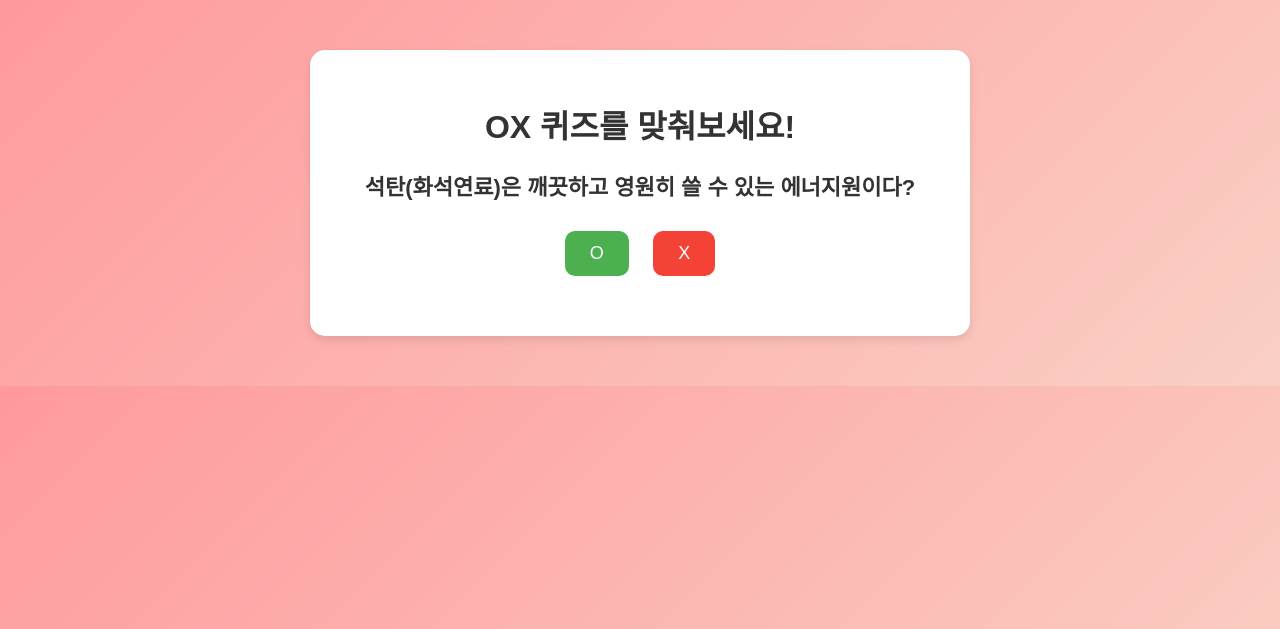
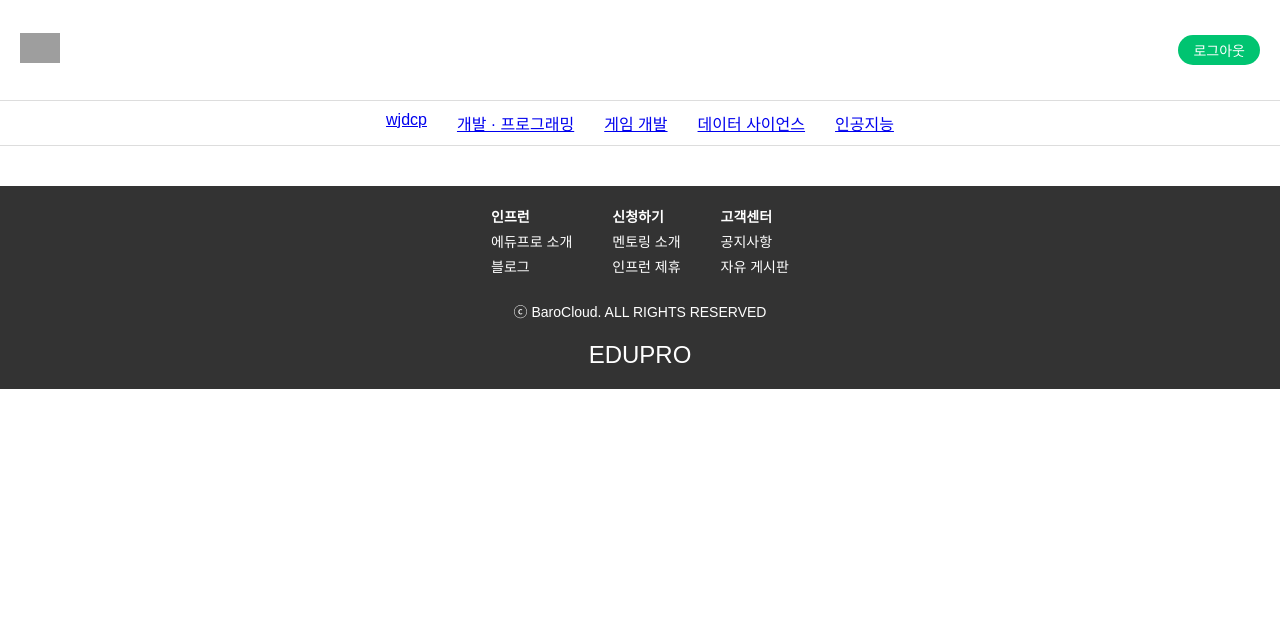
Before and after one commit to krtio/Kubernetes_Test, a PHP site: page /index.php in a window 1280 px wide. Shown: the top 629 px of the page. Run offline with PHP 8.4, Linux system fonts and the light colour scheme; the visitor is signed in with stand-in values (Sample User, id 1); data that the repository does not hold is empty; grey boxes are pictures that could not be loaded.

Commit message:
Update index.php

```diff
--- a/index.php
+++ b/index.php
@@ -1,239 +1,115 @@
 <?php
-if ($_SERVER["REQUEST_METHOD"] == "POST") {
-    $servername = "10.110.212.126:3306";
-    $username = "admin";
-    $password = "P@ssw0rd";
-    $dbname = "aaa";
+session_start();
 
-    $conn = new mysqli($servername, $username, $password, $dbname);
-    if ($conn->connect_error) {
-        die(json_encode(["status" => "error", "message" => "DB 연결 실패"]));
-    }
+mysqli_report(MYSQLI_REPORT_ERROR | MYSQLI_REPORT_STRICT);
 
-    $name = $_POST['name'];
-    $phone = $_POST['phone'];
-    $answer = $_POST['answer'];
-    $consent = isset($_POST['consent']) ? 1 : 0;
-    $timestamp = date("Y-m-d H:i:s");
+$host = '10.110.212.126:3306';
+$dbname = 'aaa';
+$username = 'admin';
+$password = 'P@ssw0rd';
 
-    if (empty($name) || empty($phone) || empty($answer) || !$consent) {
-        echo json_encode(["status" => "error", "message" => "모든 필드를 입력하세요."]);
-        exit();
-    }
+$conn = new mysqli($host, $username, $password, $dbname);
 
-    $sql = "SELECT * FROM aaa WHERE name=?";
-    $stmt = $conn->prepare($sql);
-    $stmt->bind_param("s", $name);
-    $stmt->execute();
-    $result = $stmt->get_result();
+if ($conn->connect_error) {
+    die("데이터베이스 연결 실패: " . $conn->connect_error);
+}
 
-    if ($result->num_rows > 0) {
-        echo json_encode(["status" => "error", "message" => "이미 응모한 이름입니다."]);
-    } else {
-        $sql = "INSERT INTO aaa (name, phone, answer, consent, timestamp) VALUES (?, ?, ?, ?, ?)";
-        $stmt = $conn->prepare($sql);
-        $stmt->bind_param("sssis", $name, $phone, $answer, $consent, $timestamp);
+$conn->set_charset("utf8mb4");
 
-        if ($stmt->execute()) {
-            echo json_encode(["status" => "success", "message" => "응모가 완료되었습니다."]);
-        } else {
-            echo json_encode(["status" => "error", "message" => "저장 중 오류 발생."]);
-        }
-    }
-
-    $stmt->close();
-    $conn->close();
-    exit();
+$tableCheck = "SHOW TABLES LIKE 'boards'";
+$result = $conn->query($tableCheck);
+if ($result->num_rows == 0) {
+    $createTableSQL = "
+        CREATE TABLE boards (
+            id INT AUTO_INCREMENT PRIMARY KEY,
+            title VARCHAR(255) NOT NULL,
+            category VARCHAR(100) NOT NULL,
+            content TEXT NOT NULL,
+            image_url VARCHAR(500) DEFAULT NULL,
+            created_at TIMESTAMP DEFAULT CURRENT_TIMESTAMP
+        )";
+    $conn->query($createTableSQL);
 }
 ?>
 
 <!DOCTYPE html>
 <html lang="ko">
 <head>
-    <meta charset="UTF-8">
-    <meta name="viewport" content="width=device-width, initial-scale=1.0">
-    <title>OX 퀴즈</title>
-    <style>
-        body {
-            font-family: 'Arial', sans-serif;
-            text-align: center;
-            background: linear-gradient(135deg, #ff9a9e, #fad0c4);
-            color: #333;
-            margin: 0;
-            padding: 0;
-        }
-        .container {
-            max-width: 600px;
-            margin: 50px auto;
-            background: white;
-            padding: 30px;
-            border-radius: 15px;
-            box-shadow: 0 4px 10px rgba(0, 0, 0, 0.1);
-        }
-        .question {
-            font-size: 22px;
-            margin: 20px 0;
-            font-weight: bold;
-        }
-        .buttons {
-            margin: 20px 0;
-        }
-        .button {
-            font-size: 18px;
-            padding: 12px 25px;
-            margin: 10px;
-            cursor: pointer;
-            border: none;
-            border-radius: 10px;
-            transition: 0.3s;
-        }
-        .button:hover {
-            transform: scale(1.1);
-        }
-        .button.o {
-            background-color: #4CAF50;
-            color: white;
-        }
-        .button.x {
-            background-color: #F44336;
-            color: white;
-        }
-        .modal {
-            display: none;
-            position: fixed;
-            left: 50%;
-            top: 50%;
-            transform: translate(-50%, -50%);
-            background: white;
-            padding: 20px;
-            border-radius: 10px;
-            box-shadow: 0 4px 10px rgba(0, 0, 0, 0.1);
-            text-align: center;
-        }
-        .overlay {
-            display: none;
-            position: fixed;
-            top: 0;
-            left: 0;
-            width: 100%;
-            height: 100%;
-            background: rgba(0, 0, 0, 0.5);
-        }
-        .close-btn, .submit-btn {
-            border: none;
-            padding: 12px 20px;
-            border-radius: 8px;
-            font-size: 16px;
-            cursor: pointer;
-            transition: 0.3s;
-            margin-top: 10px;
-            color: white;
-        }
-        .close-btn {
-            background: #ff7043;
-        }
-        .submit-btn {
-            background: #3498db;
-        }
-        .submit-btn:hover {
-            background: #2980b9;
-            transform: scale(1.05);
-        }
-        .submit-btn:disabled {
-            background: #b0c4de;
-            cursor: not-allowed;
-        }
-        .input-group {
-            display: flex;
-            flex-direction: column;
-            align-items: center;
-            gap: 10px;
-            margin-top: 15px;
-        }
-        .input-group input {
-            width: 80%;
-            padding: 10px;
-            border: 1px solid #ccc;
-            border-radius: 5px;
-            font-size: 16px;
-            text-align: center;
-        }
-        .checkbox-label {
-            align-self: flex-start;
-            display: flex;
-            align-items: center;
-            gap: 5px;
-            margin-top: 5px;
-        }
-    </style>
+  <meta charset="UTF-8">
+  <meta name="viewport" content="width=device-width, initial-scale=1.0">
+  <title>EduPro</title>
+  <link rel="stylesheet" href="./style.css">
 </head>
 <body>
-    <div class="container">
-        <h1>OX 퀴즈를 맞춰보세요!</h1>
-        <div class="question" id="question">석탄(화석연료)은 깨끗하고 영원히 쓸 수 있는 에너지원이다?</div>
-        <div class="buttons">
-            <button class="button o" onclick="checkAnswer('O')">O</button>
-            <button class="button x" onclick="checkAnswer('X')">X</button>
-        </div>
+
+<header>
+    <div class="center-section">
+      <a href="http://192.168.10.10:32603">
+        <img src="logo.png" alt="EduPro Logo">
+      </a>
+    </div>
+    <div class="right-section">
+      <?php if (isset($_SESSION['user'])): ?>
+        <button class="logout-btn" onclick="location.href='logout.php'">로그아웃</button>
+      <?php else: ?>
+        <button class="login-btn" onclick="location.href='login.php'">로그인</button>
+      <?php endif; ?>
+    </div>
+</header>
+
+<nav class="nav-menu">
+    <a href="./index.php?category=all">wjdcp</a>
+    <a href="./index.php?category=개발프로그래밍">개발 · 프로그래밍</a>
+    <a href="./index.php?category=게임개발">게임 개발</a>
+    <a href="./index.php?category=데이터사이언스">데이터 사이언스</a>
+    <a href="./index.php?category=인공지능">인공지능</a>
+</nav>
+
+<div class="course-grid">
+    <?php
+    $sql = "SELECT id, title, category, content, image_url FROM boards";
+    $result = $conn->query($sql);
+
+    while ($row = $result->fetch_assoc()):
+      echo '<div class="course-item">';
+      echo '<img class="course-image" src="'.htmlspecialchars($row['image_url']).'" alt="강의 이미지">';
+      echo '<div class="course-content">';
+      echo '<div class="course-title">'.htmlspecialchars($row['title']).'</div>';
+      echo '<div class="course-meta">카테고리: '.htmlspecialchars($row['category']).'</div>';
+      echo '<div class="course-description">'.htmlspecialchars(substr($row['content'], 0, 100)).'...</div>';
+      if (isset($_SESSION['user'])):
+        echo '<button class="btn-enroll">수강신청</button>';
+      endif;
+      echo '</div></div>';
+    endwhile;
+    ?>
+</div>
+
+<footer class="footer">
+    <div class="links">
+      <div>
+        <strong>인프런</strong>
+        <a href="#">에듀프로 소개</a>
+        <a href="#">블로그</a>
+      </div>
+      <div>
+        <strong>신청하기</strong>
+        <a href="#">멘토링 소개</a>
+        <a href="#">인프런 제휴</a>
+      </div>
+      <div>
+        <strong>고객센터</strong>
+        <a href="/quiz.php">공지사항</a>
+        <a href="#">자유 게시판</a>
+      </div>
     </div>
 
-    <div class="overlay" id="overlay"></div>
-    <div class="modal" id="modal">
-        <h2> 응모하기 </h2>
-        <div class="input-group">
-            <input type="text" id="name" placeholder="성명">
-            <input type="text" id="phone" placeholder="전화번호">
-        </div>
-        <label class="checkbox-label">
-            <input type="checkbox" id="consent" onchange="toggleSubmitButton()"> 개인정보 이용 · 제공 · 활용 동의서
-        </label>
-        <p>퀴즈의 정답을 맞추시는 모든 분들께 스타벅스 아메리카노<br>쿠폰을 카카오톡 선물하기로 보내드립니다.</p>
-        <div class="button-group">
-            <button class="submit-btn" onclick="submitForm()" disabled>제출하기</button>
-            <button class="close-btn" onclick="closeModal()">닫기</button>
-        </div>
+    <div>ⓒ BaroCloud. ALL RIGHTS RESERVED</div>
+
+    <div class="social">
+      <a href="#">EDUPRO</a>
     </div>
+</footer>
 
-    <script>
-        let selectedAnswer = '';
-
-        function checkAnswer(answer) {
-            selectedAnswer = answer;
-            document.getElementById('overlay').style.display = 'block';
-            document.getElementById('modal').style.display = 'block';
-            document.querySelector(".submit-btn").disabled = true;
-        }
-
-        function closeModal() {
-            document.getElementById('overlay').style.display = 'none';
-            document.getElementById('modal').style.display = 'none';
-        }
-
-        function toggleSubmitButton() {
-            const consentChecked = document.getElementById("consent").checked;
-            document.querySelector(".submit-btn").disabled = !consentChecked;
-        }
-
-        function submitForm() {
-            const name = document.getElementById("name").value.trim();
-            const phone = document.getElementById("phone").value.trim();
-            const consent = document.getElementById("consent").checked ? 1 : 0;
-
-            if (!name || !phone || !consent) {
-                alert("모든 정보를 입력하세요.");
-                return;
-            }
-
-            fetch("", {
-                method: "POST",
-                body: new URLSearchParams({ name, phone, answer: selectedAnswer, consent })
-            })
-            .then(res => res.json())
-            .then(data => {
-                alert(data.message);
-                if (data.status === "success") closeModal();
-            });
-        }
-    </script>
 </body>
 </html>
```
